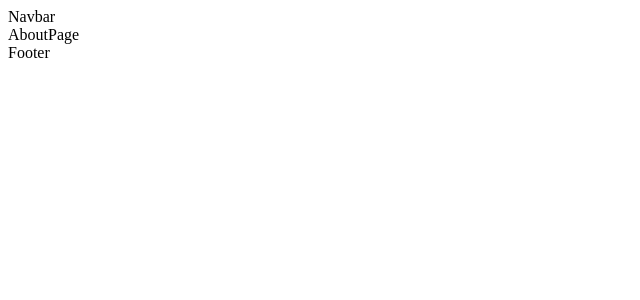
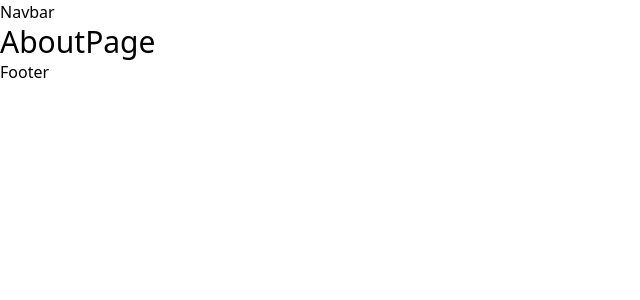
Before and after one commit to BrokenRoto/brokenroto.github.io, a Next.js app: page /about in a window 1280 px wide. Shown: the top 300 px of the page, without its empty margins (0-640 px from the left). Built offline with nearby package versions, Linux system fonts and the light colour scheme.

Commit message:
Installed Tailwind

```diff
--- a/package.json
+++ b/package.json
@@ -18,5 +18,10 @@
     "react": "18.2.0",
     "react-dom": "18.2.0",
     "typescript": "5.0.4"
+  },
+  "devDependencies": {
+    "autoprefixer": "^10.4.14",
+    "postcss": "^8.4.24",
+    "tailwindcss": "^3.3.2"
   }
 }
--- /dev/null
+++ b/postcss.config.js
@@ -0,0 +1,6 @@
+module.exports = {
+  plugins: {
+    tailwindcss: {},
+    autoprefixer: {},
+  },
+}
--- a/src/app/about/page.tsx
+++ b/src/app/about/page.tsx
@@ -2,7 +2,7 @@
 
 const AboutPage = () => {
   return (
-    <div>AboutPage</div>
+    <div className='text-3xl'>AboutPage</div>
   )
 }
 
--- a/src/app/layout.tsx
+++ b/src/app/layout.tsx
@@ -1,5 +1,6 @@
 import { Footer } from "@/components/common/footer"
 import { Navbar } from "@/components/common/navbar"
+import '../styles/globals.css';
 
 export const metadata = {
   title: 'Roberto Cárdenas Portfolio',
--- /dev/null
+++ b/src/styles/globals.css
@@ -0,0 +1,3 @@
+@tailwind base;
+@tailwind components;
+@tailwind utilities;
--- /dev/null
+++ b/tailwind.config.js
@@ -0,0 +1,10 @@
+/** @type {import('tailwindcss').Config} */
+module.exports = {
+  content: [
+    "./src/**/*.{js,ts,jsx,tsx,mdx}",
+  ],
+  theme: {
+    extend: {},
+  },
+  plugins: [],
+}
```
Also changed, not shown: 1 other file (tests, documents, lock files or other folders).
